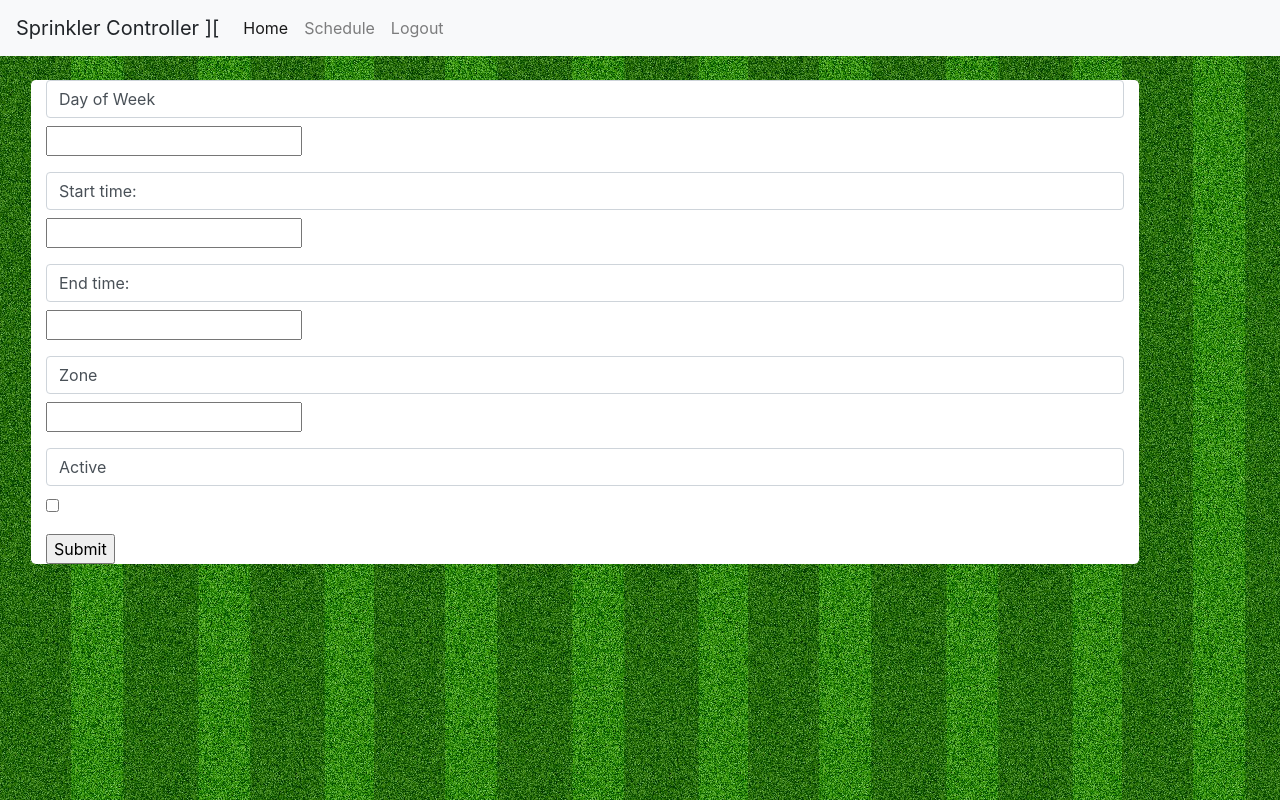
After one commit to why-pengo/sprinkler, a Django app: page /schedule in a window 1280 px wide. The commit adds this page. Run offline with Django 3.2, Linux system fonts and the light colour scheme; some libraries are stand-ins or nearby versions.

Commit message:
starting on schedule UI

```diff
--- a/controller/urls.py
+++ b/controller/urls.py
@@ -3,7 +3,7 @@ from django.urls import path, include
 from rest_framework import routers
 from status.views import HomeView
 from controller.api import ZoneOn, ZoneOff, Running, ListJobs
-from scheduler.views import ZoneMapViewSet
+from scheduler.views import ZoneMapViewSet, ScheduleView
 
 router = routers.DefaultRouter()
 router.register(r'zones', ZoneMapViewSet)
@@ -15,6 +15,7 @@ urlpatterns = [
 
     # sprinkler
     path('', HomeView.as_view()),
+    path('schedule', ScheduleView.as_view()),
 
     # api
     path('', include(router.urls)),
--- /dev/null
+++ b/scheduler/forms.py
@@ -0,0 +1,9 @@
+from django import forms
+
+
+class SchedulerForm(forms.Form):
+    dow = forms.CharField(max_length=7)
+    start = forms.TimeField()
+    end = forms.TimeField()
+    zone = forms.IntegerField()
+    active = forms.BooleanField()
--- a/scheduler/views.py
+++ b/scheduler/views.py
@@ -1,6 +1,11 @@
 from rest_framework import viewsets
 from .models import ZoneMap
 from .serializers import ZoneMapSerializer
+from django.http import HttpResponseRedirect
+from django.shortcuts import render
+from django.views import View
+
+from .forms import SchedulerForm
 
 
 class ZoneMapViewSet(viewsets.ModelViewSet):
@@ -9,3 +14,21 @@ class ZoneMapViewSet(viewsets.ModelViewSet):
     """
     queryset = ZoneMap.objects.all().order_by('num')
     serializer_class = ZoneMapSerializer
+
+
+class ScheduleView(View):
+    form_class = SchedulerForm
+    initial = {'key': 'value'}
+    template_name = 'schedule.html'
+
+    def get(self, request, *args, **kwargs):
+        form = self.form_class(initial=self.initial)
+        return render(request, self.template_name, {'form': form})
+
+    def post(self, request, *args, **kwargs):
+        form = self.form_class(request.POST)
+        if form.is_valid():
+            # <process form cleaned data>
+            return HttpResponseRedirect('/success/')
+
+        return render(request, self.template_name, {'form': form})
--- a/templates/jinja2/index.html
+++ b/templates/jinja2/index.html
@@ -9,10 +9,10 @@
     <div class="collapse navbar-collapse" id="navbarNav">
         <ul class="navbar-nav">
             <li class="nav-item active">
-                <a class="nav-link" href="#">Home <span class="sr-only">(current)</span></a>
+                <a class="nav-link" href="/">Home <span class="sr-only">(current)</span></a>
             </li>
             <li class="nav-item">
-                <a class="nav-link" href="#">Schedule</a>
+                <a class="nav-link" href="schedule">Schedule</a>
             </li>
             <li class="nav-item">
                 <a class="nav-link" href="/accounts/logout/?next=/">Logout</a>
--- /dev/null
+++ b/templates/jinja2/schedule.html
@@ -0,0 +1,64 @@
+{% extends "base.html" %}
+{% block content %}
+<nav class="navbar navbar-expand-lg navbar-light bg-light">
+    <a class="navbar-brand">Sprinkler Controller ][</a>
+    <button class="navbar-toggler" type="button" data-toggle="collapse" data-target="#navbarNav"
+            aria-controls="navbarNav" aria-expanded="false" aria-label="Toggle navigation">
+        <span class="navbar-toggler-icon"></span>
+    </button>
+    <div class="collapse navbar-collapse" id="navbarNav">
+        <ul class="navbar-nav">
+            <li class="nav-item active">
+                <a class="nav-link" href="/">Home <span class="sr-only">(current)</span></a>
+            </li>
+            <li class="nav-item">
+                <a class="nav-link" href="schedule">Schedule</a>
+            </li>
+            <li class="nav-item">
+                <a class="nav-link" href="/accounts/logout/?next=/">Logout</a>
+            </li>
+        </ul>
+    </div>
+</nav>
+
+<div class="container-fluid">
+    <div class="container mt-2 mx-0">
+        <div class="row">
+            <div class="col-sm bg-white rounded-lg m-3 zonebox">
+                <form action="/your-name/" method="post">
+                    <input type="hidden" name="csrfmiddlewaretoken" value="{{ csrf_token }}">
+                    <div class="form-group">
+                        {{ form.dow.errors }}
+                        <label class="form-control">Day of Week</label>
+                        {{ form.dow }}
+                    </div>
+                    <div class="form-group">
+                        {{ form.start.errors }}
+                        <label class="form-control">Start time:</label>
+                        {{ form.start }}
+                    </div>
+                    <div class="form-group">
+                        {{ form.end.errors }}
+                        <label class="form-control">End time:</label>
+                        {{ form.end }}
+                    </div>
+                    <div class="form-group">
+                        {{ form.zone.errors }}
+                        <label class="form-control">Zone</label>
+                        {{ form.zone }}
+                    </div>
+                    <div class="form-group">
+                        {{ form.active.errors }}
+                        <label class="form-control">Active</label>
+                        {{ form.active }}
+                    </div>
+                    <input type="submit" value="Submit">
+                </form>
+            </div>
+        </div>
+    </div>
+</div>
+
+<script>
+</script>
+{% endblock %}
```
Also changed, not shown: controller/utils.py (+7 -7 lines), scheduler/models.py (+12 -0 lines), scheduler/migrations/0001_initial.py.
